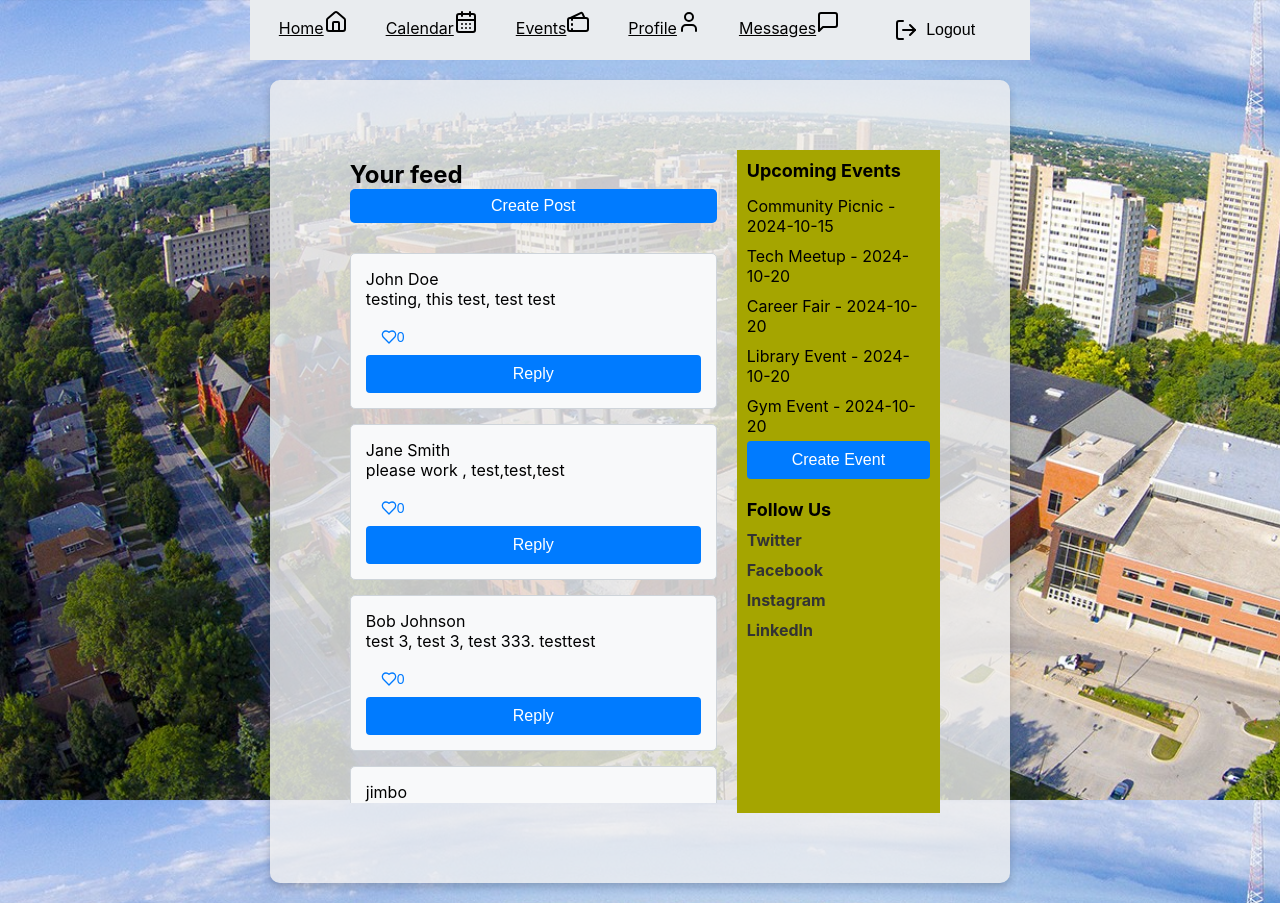
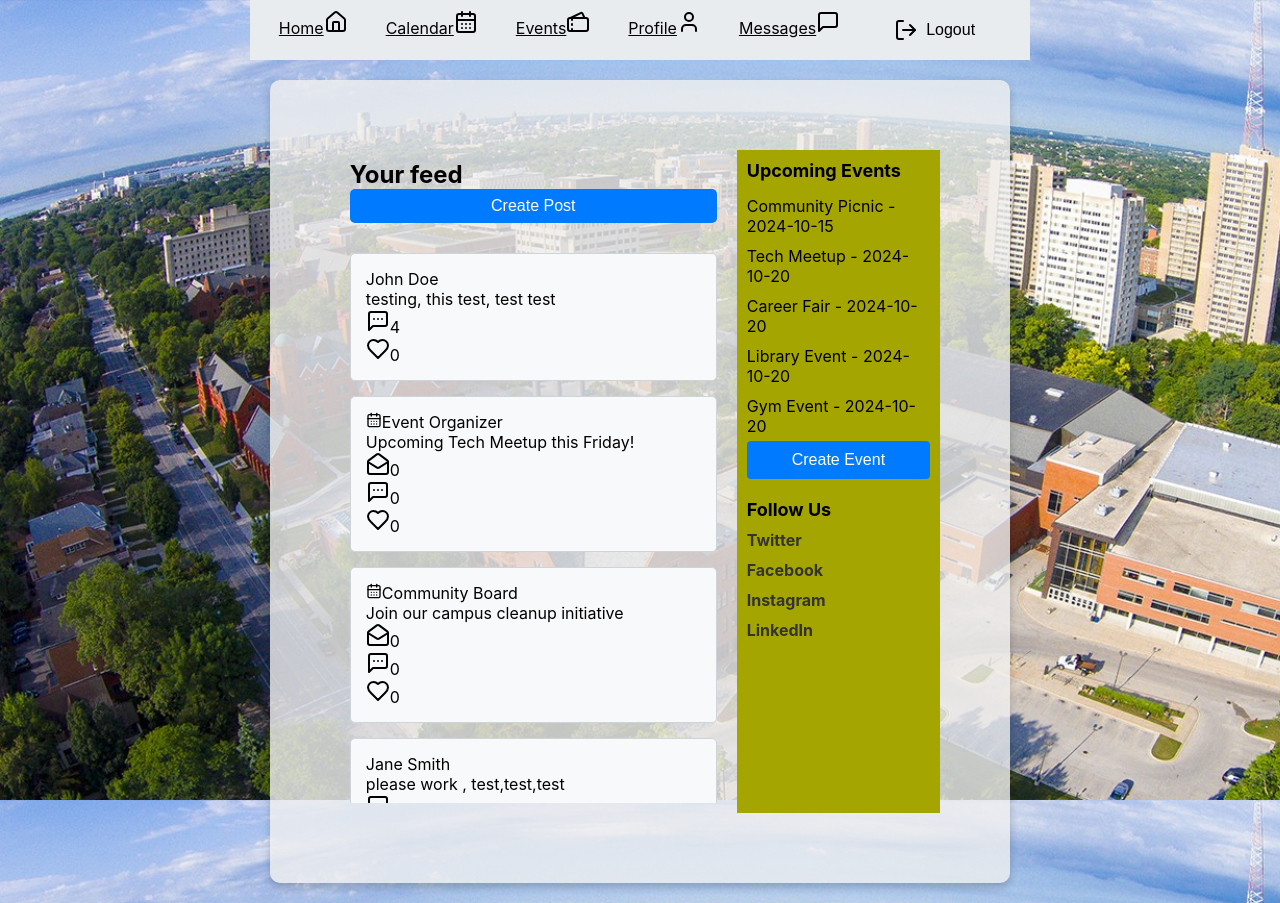
Before and after one commit to Svedek/capstone-social-media-app, a React (Create React App) app in the folder client/: page /home in a window 1280 px wide. Built offline with nearby package versions, Linux system fonts and the light colour scheme.

Commit message:
Update HomePage.jsx

```diff
--- a/client/src/Components/HomePage/HomePage.jsx
+++ b/client/src/Components/HomePage/HomePage.jsx
@@ -1,7 +1,7 @@
 import React, { useState, useEffect, useRef } from 'react';
 import { Link,useNavigate  } from 'react-router-dom';
 import './HomePage.css';
-import { Home, User, MessageSquare, CalendarDays, Tickets, Heart,LogOut} from 'lucide-react';
+import { Home, User, MessageSquare, CalendarDays, Tickets, Heart,LogOut,Users,MailOpen, MessageSquareMore } from 'lucide-react';
 
 const Taskbar = () => {
   const navigate = useNavigate();
@@ -32,7 +32,7 @@ const Taskbar = () => {
   );
 };
 
-const PostsFeed = ({ posts, handleLikeToggle, toggleModal, handleOpenComments }) => {
+const PostsFeed = ({ posts, handleLikeToggle, toggleModal, handleOpenComments, handleRSVP }) => {
   const [displayedPosts, setDisplayedPosts] = useState([]);
   const [page, setPage] = useState(1);
   const [loading, setLoading] = useState(false);
@@ -72,33 +72,78 @@ const PostsFeed = ({ posts, handleLikeToggle, toggleModal, handleOpenComments })
       setLoading(false);
     }, 500);
   };
+  const renderPostTypeIcon = (postType) => {
+    switch (postType) {
+      case 'user':
+        return <User size={16} className="post-type-icon user-post-icon" />;
+      case 'event':
+        return <CalendarDays size={16} className="post-type-icon event-post-icon" />;
+      case 'community':
+        return <Users size={16} className="post-type-icon community-post-icon" />;
+      default:
+        return null;
+    }
+  };
 
   return (
     <div className="posts-container">
       <h2>Your feed</h2>
-      <button className="create-post" onClick={toggleModal}>Create Post</button>
-      <div
-        className="posts-scroll-area"
-        ref={scrollRef}
-        onScroll={handleScroll}
-      >
+      <button className="create-post" onClick={toggleModal}>
+        Create Post
+      </button>
+      <div className="posts-scroll-area" ref={scrollRef} onScroll={handleScroll}>
         {displayedPosts.map((post) => (
-          <div key={post.id} className="post">
-            <div className="post-author">{post.author}</div>
-            <div className="post-content">{post.content}</div>
-            {post.image && <img src={post.image} alt="Post" className="post-image" />}
-            <button
-              className="like-button"
-              onClick={() => handleLikeToggle(post.id)}
-            >
-              <Heart size={16} /> {post.likes}
-            </button>
-            <button
-              className="comment-button"
-              onClick={() => handleOpenComments(post.id)}
-            >
-              Reply
-            </button>
+          <div key={post.id} className={`post ${post.type === 'event' ? 'post-event' : ''}`}>
+            <div className="post-content-container">
+              <div className="post-author">
+                {post.type === 'event' && <CalendarDays size={16} className="event-icon" />}
+                {post.author}
+              </div>
+              <div className="post-content">{post.content}</div>
+              {post.image && <img src={post.image} alt="Post" className="post-image" />}
+            </div>
+
+            <div className="post-actions-container">
+  {post.type === 'event' ? (
+    <>
+      <div className="action-item">
+        <MailOpen
+          size={24}
+          className={`action-icon ${post.rsvpStatus === 'going' ? 'rsvp-going' : ''}`}
+          onClick={() => handleRSVP(post.id)}
+        />
+        <span className="action-counter">{post.rsvpCount || 0}</span>
+      </div>
+      <div className="action-item">
+        <MessageSquareMore size={24} className="action-icon" onClick={() => handleOpenComments(post.id)} />
+        <span className="action-counter">{post.comments.length}</span>
+      </div>
+      <div className="action-item">
+        <Heart
+          size={24}
+          className={`action-icon ${post.liked ? 'liked' : ''}`}
+          onClick={() => handleLikeToggle(post.id)}
+        />
+        <span className="action-counter">{post.likes}</span>
+      </div>
+    </>
+  ) : (
+    <>
+      <div className="action-item">
+        <MessageSquareMore size={24} className="action-icon" onClick={() => handleOpenComments(post.id)} />
+        <span className="action-counter">{post.comments.length}</span>
+      </div>
+      <div className="action-item">
+        <Heart
+          size={24}
+          className={`action-icon ${post.liked ? 'liked' : ''}`}
+          onClick={() => handleLikeToggle(post.id)}
+        />
+        <span className="action-counter">{post.likes}</span>
+      </div>
+    </>
+  )}
+</div>
           </div>
         ))}
         {loading && (
@@ -116,7 +161,6 @@ const PostsFeed = ({ posts, handleLikeToggle, toggleModal, handleOpenComments })
     </div>
   );
 };
-
 
 ///reply overlay
 const CommentOverlay = ({ post, closeOverlay }) => {
@@ -201,15 +245,28 @@ const HomePage = () => {
         author: "jimbo",
         text: "SPACING TESTTT , TEST ,TEST"
       },
-      {
-        author: "jombo",
-        text: " MONEY MNOEY MONEY"
-      },
-      {
-        author: "jombo",
-        text: " MONEY MNOEY MONEY"
-      }
+
     ],
+  }, {
+    id: 2,
+    author: 'Event Organizer',
+    content: 'Upcoming Tech Meetup this Friday!',
+    likes: 0,
+    type: 'event',
+    rsvpStatus: null,
+
+    comments: []
+  },
+  {
+    id: 3,
+    author: 'Community Board',
+    content: 'Join our campus cleanup initiative',
+    likes: 0,
+    type: 'event',
+    rsvpStatus: null,
+
+
+    comments: []
   },
     { id: 2, author: 'Jane Smith', content: 'please work , test,test,test', likes: 0 , comments: []  },
     { id: 3, author: 'Bob Johnson', content: 'test 3, test 3, test 333. testtest' , likes: 0, comments: []  },
@@ -242,7 +299,30 @@ const HomePage = () => {
     { id: 4, name: 'Library Event', date: '2024-10-20' },
     { id: 5, name: 'Gym Event', date: '2024-10-20' },
   ];
-
+  const handleRSVP = (postId) => {
+    setPosts((prevPosts) =>
+      prevPosts.map((post) => {
+        if (post.id === postId && post.type === 'event') {
+          if (post.rsvpStatus === 'going') {
+            // Unrsvp
+            return {
+              ...post,
+              rsvpStatus: null,
+              rsvpCount: Math.max(0, post.rsvpCount - 1)
+            };
+          } else {
+            // RSVP
+            return {
+              ...post,
+              rsvpStatus: 'going',
+              rsvpCount: (post.rsvpCount || 0) + 1
+            };
+          }
+        }
+        return post;
+      })
+    );
+  };
   const handleOpenComments = (postId) => {
     const post = posts.find((p) => p.id === postId);
     setActivePost(post);
@@ -291,6 +371,7 @@ const HomePage = () => {
           content: postContent,
           image: postImage ? URL.createObjectURL(postImage) : null,
           likes: 0,
+          type: 'user', // Default to user post
           comments: [],
         },
       ]);
@@ -324,6 +405,8 @@ const HomePage = () => {
             handleLikeToggle={handleLikeToggle}
             toggleModal={toggleModal}
             handleOpenComments={handleOpenComments}
+            handleRSVP={handleRSVP}
+
           />
           <Sidebar events={events} />
         </div>
```
